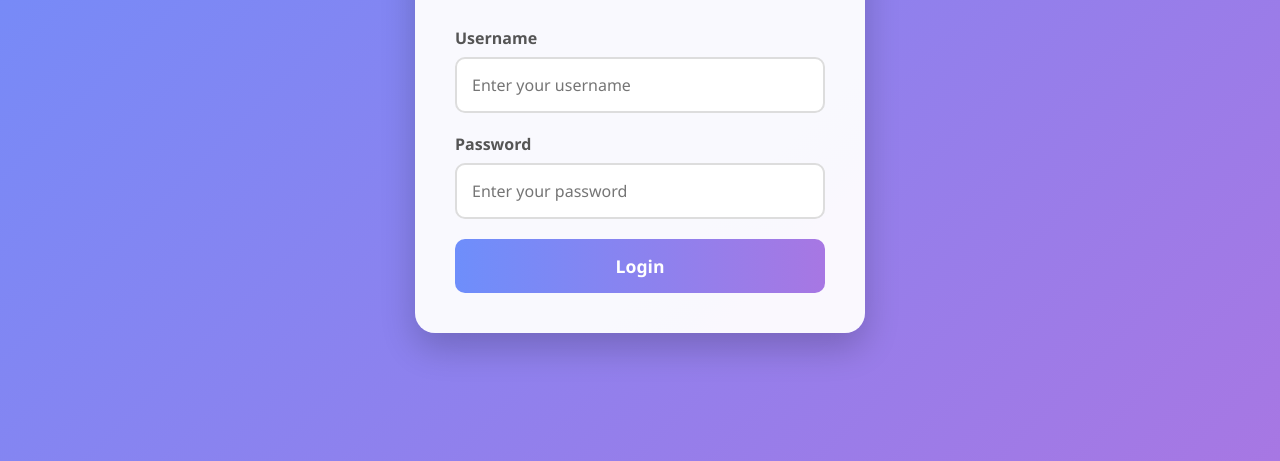
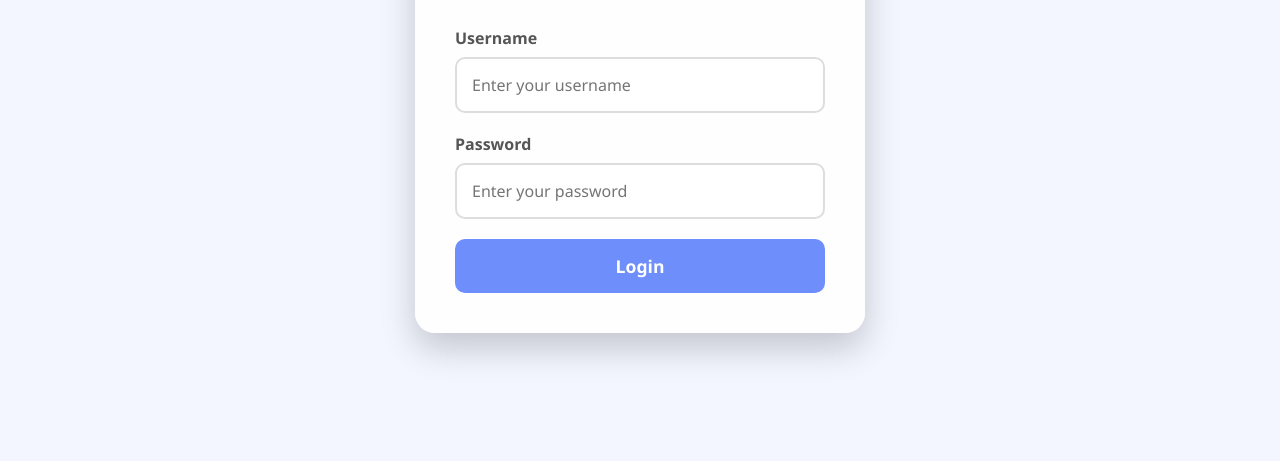
Before and after one commit to desmohamedkhaled/CPU-Scheduling-Simulator, a plain HTML site: page index.html in a window 1280 px wide. Shown: the part 339-800 px from the top of the page. Drawn offline with Linux system fonts and the light colour scheme.

Commit message:
2nd commit

```diff
--- a/login.css
+++ b/login.css
@@ -6,7 +6,7 @@
 }
 
 body {
-    background: linear-gradient(135deg, #6e8efb, #a777e3);
+    background: #f3f6ff;
     color: #333;
     min-height: 100vh;
     display: flex;
@@ -74,7 +74,7 @@ body {
 .login-btn {
     width: 100%;
     padding: 15px;
-    background: linear-gradient(to right, #6e8efb, #a777e3);
+    background: #6e8efb;
     color: white;
     border: none;
     border-radius: 10px;
--- a/web.css
+++ b/web.css
@@ -6,8 +6,7 @@
 }
 
 :root {
-    --bg-gradient-start: #6e8efb;
-    --bg-gradient-end: #a777e3;
+    --bg-color: #f3f6ff;
     --container-bg: rgba(255, 255, 255, 0.95);
     --text-primary: #333;
     --text-secondary: #555;
@@ -21,8 +20,7 @@
 }
 
 body.dark-theme {
-    --bg-gradient-start: #1a1a2e;
-    --bg-gradient-end: #16213e;
+    --bg-color: #0f1629;
     --container-bg: rgba(30, 30, 46, 0.95);
     --text-primary: #e0e0e0;
     --text-secondary: #c0c0c0;
@@ -36,7 +34,7 @@ body.dark-theme {
 }
 
 body {
-    background: linear-gradient(135deg, var(--bg-gradient-start), var(--bg-gradient-end));
+    background: var(--bg-color);
     color: var(--text-primary);
     min-height: 100vh;
     padding: 20px;
```
